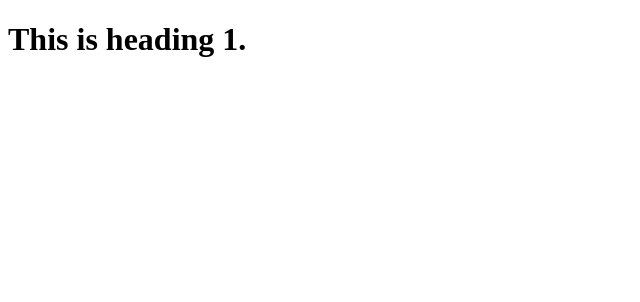
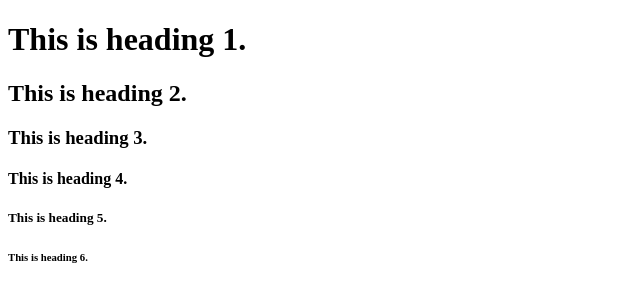
Before and after one commit to Sameekshaa/JAVA, a plain HTML site: page index.html in a window 1280 px wide. Shown: the whole page, without its empty margins (0-640 px from the left). Drawn offline with Linux system fonts and the light colour scheme.

Commit message:
basic html

```diff
--- a/index.html
+++ b/index.html
@@ -8,5 +8,10 @@
 </head>
 <body>
   <h1>This is heading 1.</h1>
+  <h2>This is heading 2.</h2>
+  <h3>This is heading 3.</h3>
+  <h4>This is heading 4.</h4>
+  <h5>This is heading 5.</h5>
+  <h6>This is heading 6.</h6>
 </body>
 </html>
```
